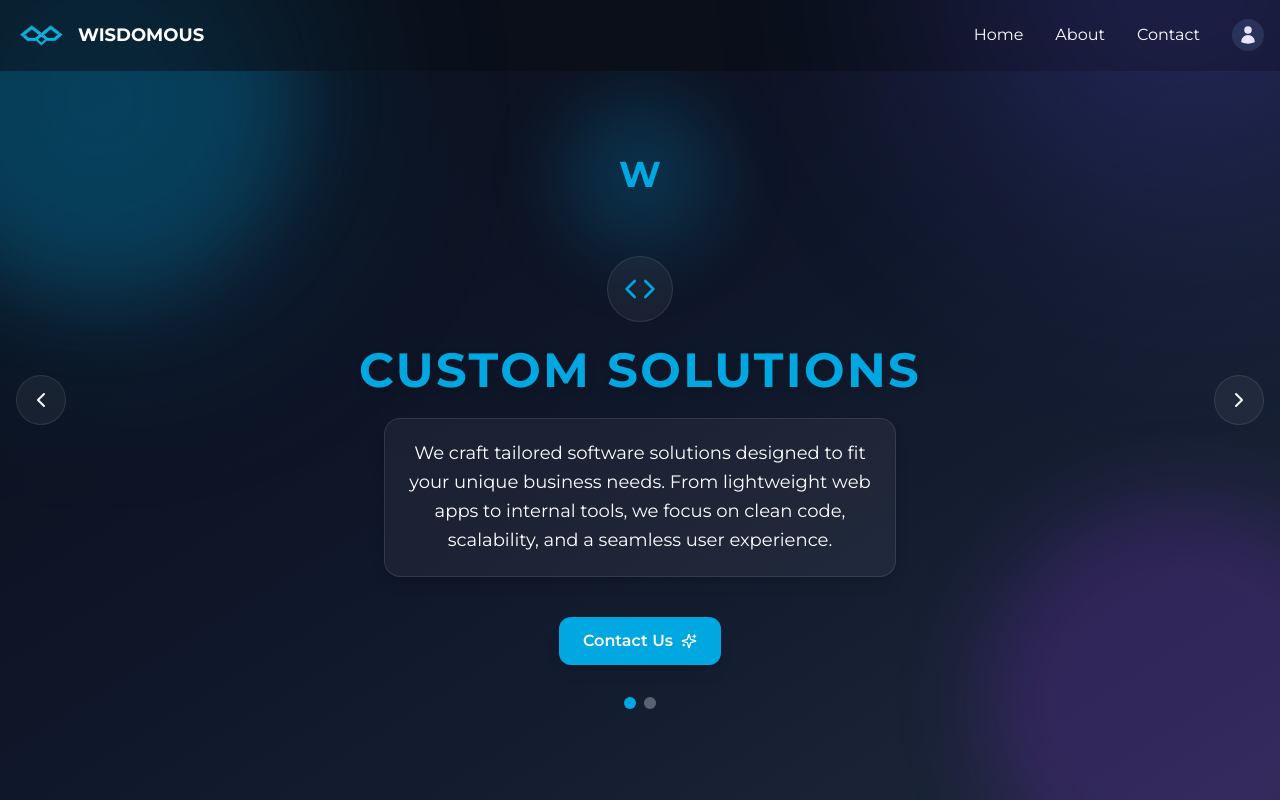
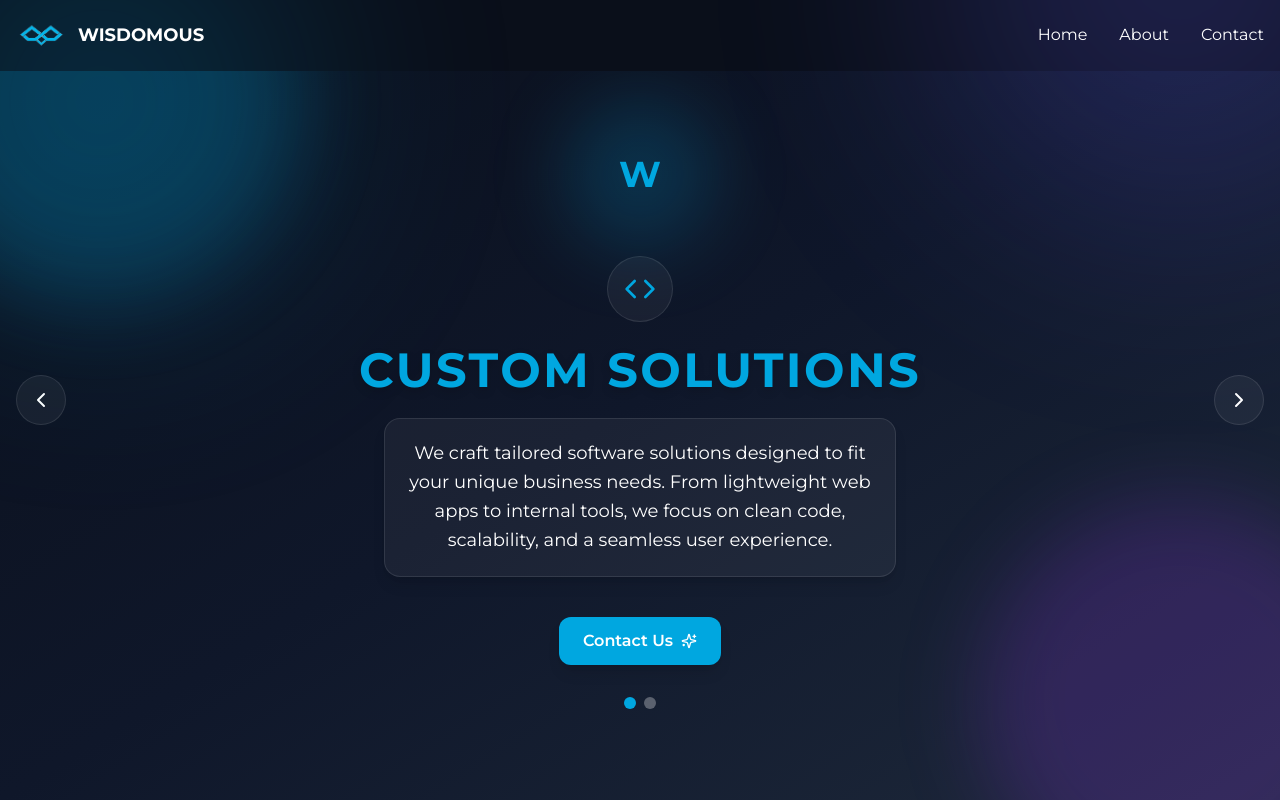
Before and after one commit to gianCristianBaguna/wisdomous, a Next.js app: page / in a window 1280 px wide. Shown: the top 800 px of the page. Built offline with nearby package versions, Linux system fonts and the light colour scheme.

Commit message:
[Gian][Feature] fixed the menu bar bugs

```diff
--- a/src/app/components/aboutUs.tsx
+++ b/src/app/components/aboutUs.tsx
@@ -23,9 +23,9 @@ export const AboutUs = () => {
 
   return (
     <section ref={sectionRef} className="relative py-20 overflow-hidden">
-      {/* Removed the from-to gradient to allow parent gradient to flow through */}
 
-      {/* Gradient orbs positioned to blend with hero section */}
+
+
       <div className="absolute -top-40 -right-40 w-80 h-80 bg-[#00a7e0]/10 rounded-full blur-3xl"></div>
       <div className="absolute -bottom-40 -left-40 w-80 h-80 bg-[#9333ea]/10 rounded-full blur-3xl"></div>
 
--- a/src/app/components/navbar.tsx
+++ b/src/app/components/navbar.tsx
@@ -3,14 +3,23 @@
 import { useState, useEffect } from "react";
 import Link from "next/link";
 import { Menu, X } from "lucide-react";
+import Image from "next/image";
 import NavLogo from "@/app/img/logo-nav.png";
-import Image from "next/image";
 
 const Navbar = () => {
   const [menuOpen, setMenuOpen] = useState(false);
   const [scrolled, setScrolled] = useState(false);
 
-  // Handle scroll effect
+  // Disable body scroll when mobile menu is open
+  useEffect(() => {
+    if (menuOpen) {
+      document.body.classList.add("overflow-hidden");
+    } else {
+      document.body.classList.remove("overflow-hidden");
+    }
+  }, [menuOpen]);
+
+  // Handle scroll effect for navbar background
   useEffect(() => {
     const handleScroll = () => {
       setScrolled(window.scrollY > 10);
@@ -21,30 +30,30 @@ const Navbar = () => {
 
   return (
     <nav
-      className={`fixed top-0 left-0 right-0 z-50 transition-all duration-300 ${
-        scrolled ? "bg-[#0a0f1a]/95 backdrop-blur-sm" : "bg-[#0a0f1a]"
+      className={`fixed top-0 left-0 right-0 z-50 transition-all duration-300 ease-in-out ${
+        scrolled || menuOpen
+          ? "bg-[#0a0f1a]/95 backdrop-blur-sm"
+          : "bg-[#0a0f1a]"
       } py-3`}
     >
       <div className="absolute top-[-100px] left-[-100px] w-[400px] h-[400px] bg-[#00a7e0] opacity-20 blur-[120px] rounded-full z-0 pointer-events-none"></div>
       <div className="absolute bottom-[-150px] right-[-150px] w-[500px] h-[500px] bg-[#6c63ff] opacity-20 blur-[120px] rounded-full z-0 pointer-events-none"></div>
+
       <div className="container mx-auto px-4">
         <div className="flex items-center justify-between">
-          {/* Logo */}
           <Link href="/" className="flex items-center space-x-3 z-10">
             <Image src={NavLogo} width={50} height={50} alt="Logo" />
             <span className="text-white font-bold text-lg">WISDOMOUS</span>
           </Link>
 
-          {/* Mobile menu button */}
           <button
             onClick={() => setMenuOpen(!menuOpen)}
             className="text-white focus:outline-none md:hidden z-10"
             aria-label="Toggle menu"
           >
-            {menuOpen ? <X size={24} /> : <Menu size={24} />}
+            {menuOpen ? <X size={28} /> : <Menu size={24} />}
           </button>
 
-          {/* Desktop Navigation */}
           <div className="hidden md:flex items-center space-x-8">
             <Link
               href="/"
@@ -64,29 +73,22 @@ const Navbar = () => {
             >
               Contact
             </Link>
-            <div className="w-8 h-8 bg-gray-800 rounded-full flex items-center justify-center">
-              <svg
-                xmlns="http://www.w3.org/2000/svg"
-                viewBox="0 0 24 24"
-                fill="currentColor"
-                className="w-5 h-5 text-white"
-              >
-                <path
-                  fillRule="evenodd"
-                  d="M7.5 6a4.5 4.5 0 119 0 4.5 4.5 0 01-9 0zM3.751 20.105a8.25 8.25 0 0116.498 0 .75.75 0 01-.437.695A18.683 18.683 0 0112 22.5c-2.786 0-5.433-.608-7.812-1.7a.75.75 0 01-.437-.695z"
-                  clipRule="evenodd"
-                />
-              </svg>
-            </div>
           </div>
         </div>
 
-        {/* Mobile Navigation */}
         <div
-          className={`fixed inset-0 bg-[#0a0f1a] z-40 transform transition-transform duration-300 ease-in-out ${
+          className={`fixed top-0 left-0 w-full h-screen bg-[#0a0f1a] z-[100] transform transition-transform duration-300 ease-in-out ${
             menuOpen ? "translate-x-0" : "translate-x-full"
           } md:hidden`}
         >
+          <button
+            onClick={() => setMenuOpen(false)}
+            className="absolute top-6 right-6 text-white hover:text-[#00a7e0] z-[110] p-2"
+            aria-label="Close menu"
+          >
+            <X size={28} />
+          </button>
+
           <div className="flex flex-col items-center justify-center h-full space-y-8 text-lg">
             <Link
               href="/"
@@ -109,20 +111,6 @@ const Navbar = () => {
             >
               Contact
             </Link>
-            <div className="w-10 h-10 bg-gray-800 rounded-full flex items-center justify-center">
-              <svg
-                xmlns="http://www.w3.org/2000/svg"
-                viewBox="0 0 24 24"
-                fill="currentColor"
-                className="w-6 h-6 text-white"
-              >
-                <path
-                  fillRule="evenodd"
-                  d="M7.5 6a4.5 4.5 0 119 0 4.5 4.5 0 01-9 0zM3.751 20.105a8.25 8.25 0 0116.498 0 .75.75 0 01-.437.695A18.683 18.683 0 0112 22.5c-2.786 0-5.433-.608-7.812-1.7a.75.75 0 01-.437-.695z"
-                  clipRule="evenodd"
-                />
-              </svg>
-            </div>
           </div>
         </div>
       </div>
--- a/src/app/globals.css
+++ b/src/app/globals.css
@@ -68,3 +68,7 @@ body {
 html {
   scroll-behavior: smooth;
 }
+
+body.menu-open {
+  overflow: hidden;
+}
```
Also changed, not shown: src/app/pages/hero-page.tsx (+65 -65 lines).
